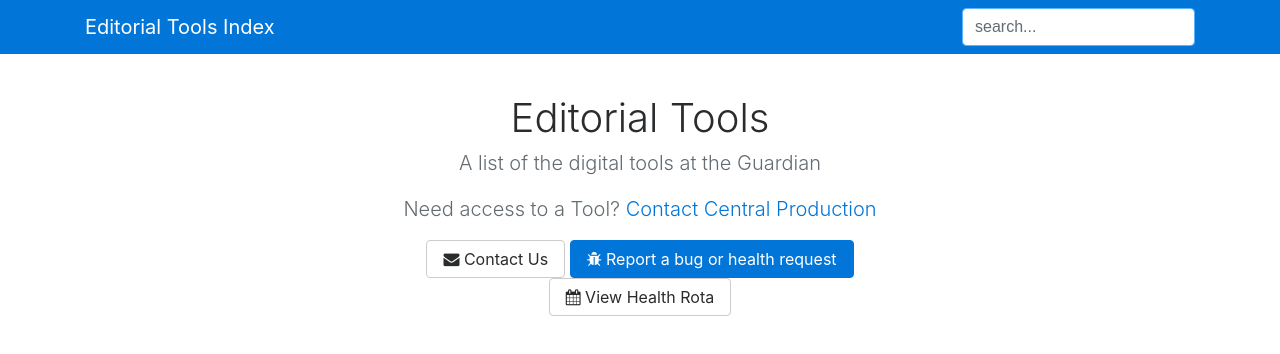
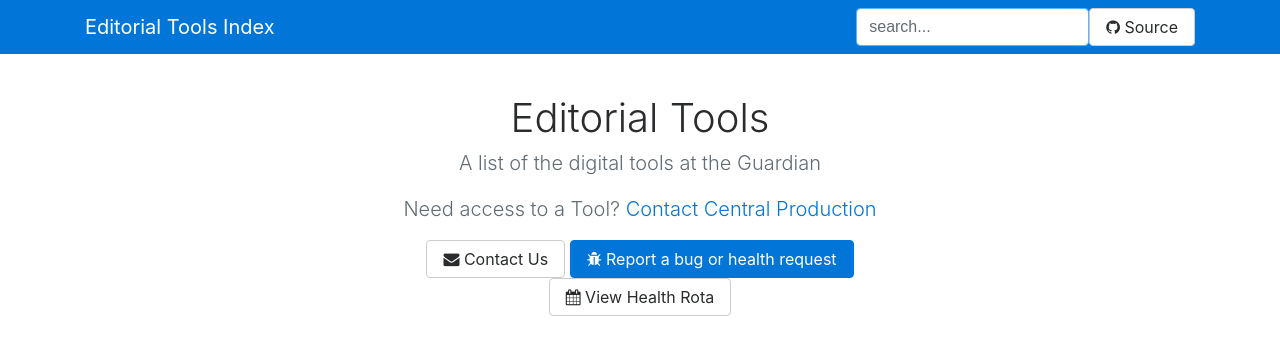
Before and after one commit to guardian/qa-tools-index, a website: page template.html in a window 1280 px wide. Drawn offline with nearby package versions, Linux system fonts and the light colour scheme; a script that the page names is missing.

Commit message:
Add link to repo

```diff
--- a/template.html
+++ b/template.html
@@ -60,6 +60,10 @@
         <a href="#" class="navbar-brand">Editorial Tools Index</a>
         <div class="form-inline">
             <input class="form-control" type="search" placeholder="search..." id="search">
+            <a href="https://github.com/guardian/ed-tools-index" class="btn btn-secondary" target="_blank">
+                <i class="fa fa-github"></i>
+                Source
+            </a>
         </div>
     </div>
 </div>
```
Also changed, not shown: 1 other file.
